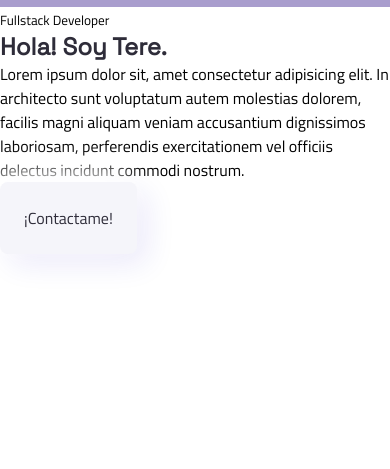
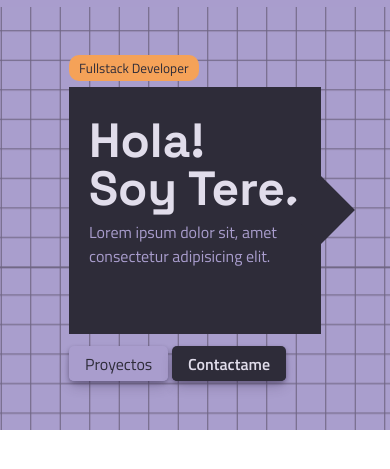
Before and after one commit to Ginevrana/porfolio, a plain HTML site: page index.html in a window 390 px wide. Shown: the part 73-542 px from the top of the page. Drawn offline with Linux system fonts and the light colour scheme; files whose address does not match are found by name.

Commit message:
:wrench: Se corrigen efectos, breakpoints y menu hamburguesa

```diff
--- a/css/general.css
+++ b/css/general.css
@@ -18,7 +18,7 @@
 
 a {
   text-decoration: none;
-  color: #2e2c39;
+  color: var(--primary);
 }
 
 /* Navbar */
@@ -43,7 +43,7 @@ nav {
 
 .nav_links a{
   padding: 0 8px;
-  font-weight: 600;
+  font-family: TW-400;
   transform: scale(1.3);
   transition: 0.3s;
 }
@@ -52,69 +52,132 @@ nav {
   color: var(--third);
   transform: scale(1.3);
   transition: 0.3s;
-  font-weight: bolder;
-  box-shadow: 4px 6px 22px 5px rgba(207,207,207,1);
+  box-shadow: rgba(17, 12, 46, 0.15) 0px 48px 100px 0px,rgba(17, 12, 46, 0.15) 0px 48px 100px 0px;
   border-radius: 5px;
 }
 
 #highlight:hover {
-  color: #2e2c39;
+  color: var(--primary);
   border-radius: 5px;
   background-color: var(--third);
 }
 
 /* Sección principal */
-h1 {
-  font-family: var(--fprinc);
-  color: var(--primary);
+main {
+  background-image: url(file:///C:/Users/Teresita/Desktop/front%20portfolio/assets/background.png);
 }
 
-.b-contacto {
+h1 {
+  font-family: SG-500;
+  font-size: 3rem;
+  color: var(--third);
+  line-height: 1em;
+  margin: 5% 0 3% 0;
+}
+
+p {
+  color: var(--secondary)
+}
+
+small {
+  color: var(--primary);
+  background-color: var(--fifth);
+  padding: 1% 4%;
+  border-radius: 10px;
+  font-family: TW-200;
+}
+
+.container {
+  max-width: 1100px;
+  margin: auto;
+  display: flex;
+  padding: 3rem 0;
+  justify-content: space-evenly;
+}
+
+.text {
+  --size: 17rem;
+  --padding: 20px;
+
+  position: relative;
+  width: calc(var(--size) - var(--padding));
+  height: calc(var(--size) / 1.1);
+  background: var(--primary);
+  padding: var(--padding);
+  margin-top: 3%;
+}
+
+.text:after {
+  content: '';
+  position: absolute;
+  top: 50%;
+  left: 100%;
+  transform: translate(-50%, -50%) rotate(45deg);
+  background: var(--primary);
+  height: 3em;
+  width: 3em;
+}
+
+.buttons {
+  margin-top: 5%;
+  justify-content: flex-end;
+}
+
+.b- {
   align-items: center;
-  background: #f5f5fa;
-  border: 0;
-  border-radius: 8px;
-  box-shadow: -10px -10px 30px 0 #fff,10px 10px 30px 0 #1d0dca17;
+  background-color: var(--secondary);
+  border-radius: 5px;
+  border-width: 0;
+  box-shadow: rgba(45, 35, 66, 0.4) 0 2px 4px,rgba(45, 35, 66, 0.3) 0 7px 13px -3px,var(--secondary) 0 -3px 0 inset;
   box-sizing: border-box;
   color: var(--primary);
   cursor: pointer;
-  display: flex;
-  font-size: 1rem;
-  justify-content: center;
-  line-height: 1.5rem;
-  padding: 15px;
-  position: relative;
-  text-align: left;
-  transition: .2s;
+  display: inline-flex;
+  height: 2.2em;
+  padding-left: 16px;
+  padding-right: 16px;
+  transition: box-shadow .15s,transform .15s;
   user-select: none;
-  -webkit-user-select: none;
   touch-action: manipulation;
-  white-space: pre;
-  width: max-content;
-  word-break: normal;
-  word-spacing: normal;
+  will-change: box-shadow,transform;
+  font-size: 1em;
 }
 
-.b-contacto:hover {
-  background: #f8f8ff;
-  box-shadow: -15px -15px 30px 0 #fff, 15px 15px 30px 0 #1d0dca17;
+.b-:hover {
+  box-shadow: rgba(45, 35, 66, 0.4) 0 4px 8px,
+              rgba(45, 35, 66, 0.3) 0 7px 13px -3px,
+              var(--third) 0 -3px 0 inset;
+  transform: translateY(-2px);
 }
 
-@media (max-width:767px) {
+.b-:active {
+  transform: translateY(2px);
+}
 
+.contacto {
+  font-family: TW-300;
+  background-color: var(--primary);
+  box-shadow: rgba(45, 35, 66, 0.4) 0 2px 4px,rgba(45, 35, 66, 0.3) 0 7px 13px -3px,var(--primary) 0 -3px 0 inset;
+  color: var(--third);
+}
+
+@media (max-width:780px) {
+/* Navbar */
 .menu_ham {
   display: inherit;
-  color:#2e2c39;
+  color:var(--primary);
   font-weight: bolder;
+  z-index: 1;
 }
 
 .nav_links {
+  z-index: 2;
   position: fixed;
   left: 0;
   bottom: 0;
   right: 0;
   top: 80px;
-  background-color: #2e2c39;
+  background-color: var(--primary);
   display: grid;
   place-items: center;
   clip-path: circle(0% at top right);
@@ -142,4 +205,26 @@ h1 {
   padding: 24px;
 }
 
+/* Sección principal */
+.container {
+  flex-wrap: wrap;
 }
+
+.text {
+  --size: 28rem;
+  height: calc(var(--size) / 1.9);
+}
+
+.item2 {
+  display: none;
+}
+
+}
+
+@media (max-width: 580px) {
+  .text {
+    --size: 17rem;
+    height: calc(var(--size) / 1.1);
+  }
+
+}
--- a/index.html
+++ b/index.html
@@ -48,11 +48,21 @@
 <body>
 
     <main>
-        <section>
-            <small>Fullstack Developer</small>
-            <h1>Hola! Soy Tere.</h1>
-            <p>Lorem ipsum dolor sit, amet consectetur adipisicing elit. In architecto sunt voluptatum autem molestias dolorem, facilis magni aliquam veniam accusantium dignissimos laboriosam, perferendis exercitationem vel officiis delectus incidunt commodi nostrum.</p>
-            <button class="b-contacto">¡Contactame!</button>
+        <section class="container">
+            <div class="item1">
+                <small>Fullstack Developer</small>
+                    <div class="text">
+                        <h1>Hola!<br>Soy Tere.</h1>
+                        <p>Lorem ipsum dolor sit, amet consectetur adipisicing elit.</p>
+                    </div>
+                    <div class="buttons">
+                        <button class="b-">Proyectos</button>
+                        <button class="b- contacto">Contactame</button>
+                    </div>
+            </div>
+            <div class="item2">
+                <img src="assets/elemento.png" alt="Elemento de marca Tere." id="img-princ" style="width: 500px">
+            </div>
         </section>
     </main>
 
```
Also changed, not shown: assets/background.png (added), assets/elemento.png (added).
